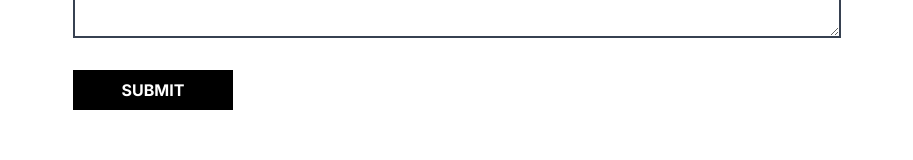
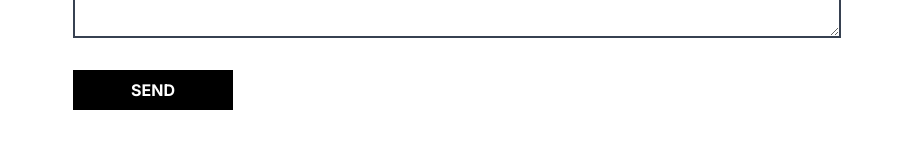
Before and after one commit to max-grzanna/personal-website, a Next.js app: page /contact in a window 1280 px wide. Shown: the part 576-736 px from the top of the page, without its empty margins (183-1096 px from the left). Built offline with nearby package versions, Linux system fonts and the light colour scheme.

Commit message:
added submitted state

```diff
--- a/pages/api/contact.js
+++ b/pages/api/contact.js
@@ -8,18 +8,6 @@ export default async function (req, res) {
       pass: process.env.PASSWORD,
     },
     secure: true,
-  });
-  await new Promise((resolve, reject) => {
-    // verify connection configuration
-    transporter.verify((error, success) => {
-      if (error) {
-        console.log(error);
-        reject(error);
-      } else {
-        console.log('Server is ready to take messages');
-        resolve(success);
-      }
-    });
   });
   const mailData = {
     from: 'max.grzanna.tech@gmail.com',
--- a/pages/contact.jsx
+++ b/pages/contact.jsx
@@ -1,4 +1,5 @@
 import React, { useState } from 'react';
+import { ImCheckmark } from 'react-icons/im';
 import Container from '@/components/Container';
 
 const c = {
@@ -8,8 +9,10 @@ const c = {
   form: 'flex flex-col gap-8',
   input: 'border-2 border-black dark:text-black dark:bg-white h-8 w-full p-2',
   message: 'border-2 border-gray-700 dark:text-black dark:bg-white w-full p-2',
-  inputButton: 'uppercase mr-auto bg-black dark:bg-white dark:text-black text-white w-40 h-10 font-bold cursor-pointer hover:bg-gray-800 dark:hover:bg-gray-100 ',
+  inputButton: 'uppercase bg-black dark:bg-white dark:text-black text-white w-40 h-10 font-bold cursor-pointer hover:bg-gray-800 dark:hover:bg-gray-100 ',
   label: 'font-bold pb-1',
+  buttonGroup: 'flex gap-4 items-center',
+  checkmark: 'contents',
 };
 
 export default function Contact() {
@@ -92,13 +95,24 @@ export default function Contact() {
               }}
             />
           </formGroup>
-          <input
-            className={c.inputButton}
-            type="submit"
-            onClick={(e) => {
-              handleSubmit(e);
-            }}
-          />
+          {/* eslint-disable-next-line jsx-a11y/control-has-associated-label */}
+          <div className={c.buttonGroup}>
+            <button
+              className={c.inputButton}
+              type="submit"
+              onClick={(e) => {
+                handleSubmit(e);
+              }}
+            >
+              Send
+            </button>
+            {submitted ? (
+              <div className={c.checkmark}>
+                <ImCheckmark className="fill-green-700 relative left-2.5" />
+                <p className="text-green-700">Success!</p>
+              </div>
+            ) : ('')}
+          </div>
         </form>
       </div>
     </Container>
```
